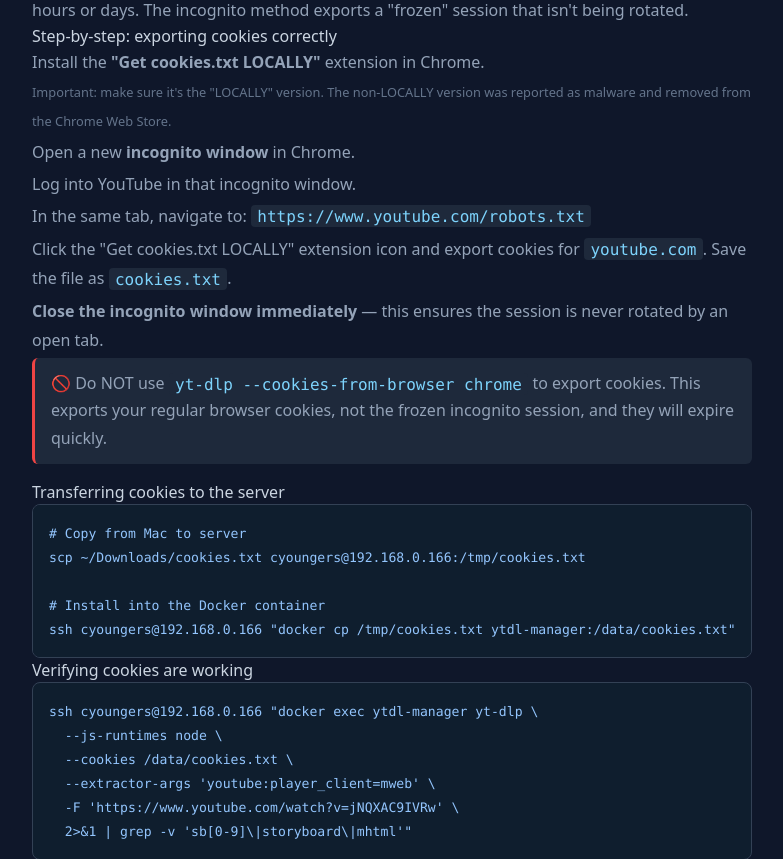
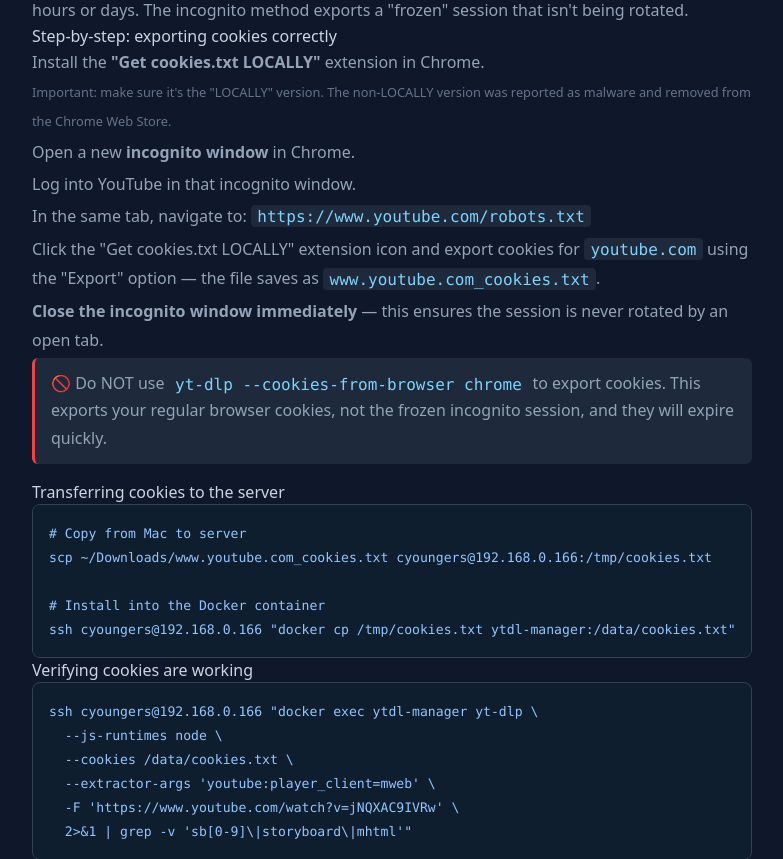
Before and after one commit to cyoungers/ytdl-manager, a FastAPI app: page /help in a window 1280 px wide. Shown: the part 2813-3672 px from the top of the page, without its empty margins (248-1031 px from the left). Run offline with FastAPI, Linux system fonts and the light colour scheme; parts of the project's set-up code (start-up, migrations or seed data) failed here and were passed over; some libraries are stand-ins or nearby versions.

Commit message:
fix: update cookie filename in help.html

```diff
--- a/app/templates/help.html
+++ b/app/templates/help.html
@@ -154,7 +154,7 @@ docker exec -it ytdl-manager python3
     <li>Open a new <strong>incognito window</strong> in Chrome.</li>
     <li>Log into YouTube in that incognito window.</li>
     <li>In the same tab, navigate to: <code>https://www.youtube.com/robots.txt</code></li>
-    <li>Click the "Get cookies.txt LOCALLY" extension icon and export cookies for <code>youtube.com</code>. Save the file as <code>cookies.txt</code>.</li>
+    <li>Click the "Get cookies.txt LOCALLY" extension icon and export cookies for <code>youtube.com</code> using the &#34;Export&#34; option — the file saves as <code>www.youtube.com_cookies.txt</code>.</li>
     <li><strong>Close the incognito window immediately</strong> — this ensures the session is never rotated by an open tab.</li>
   </ol>
 
@@ -164,7 +164,7 @@ docker exec -it ytdl-manager python3
 
   <h3>Transferring cookies to the server</h3>
   <pre><code># Copy from Mac to server
-scp ~/Downloads/cookies.txt cyoungers@192.168.0.166:/tmp/cookies.txt
+scp ~/Downloads/www.youtube.com_cookies.txt cyoungers@192.168.0.166:/tmp/cookies.txt
 
 # Install into the Docker container
 ssh cyoungers@192.168.0.166 "docker cp /tmp/cookies.txt ytdl-manager:/data/cookies.txt"</code></pre>
```
